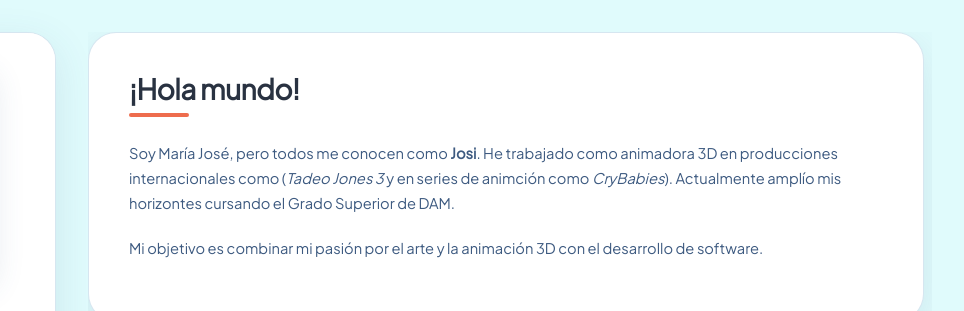
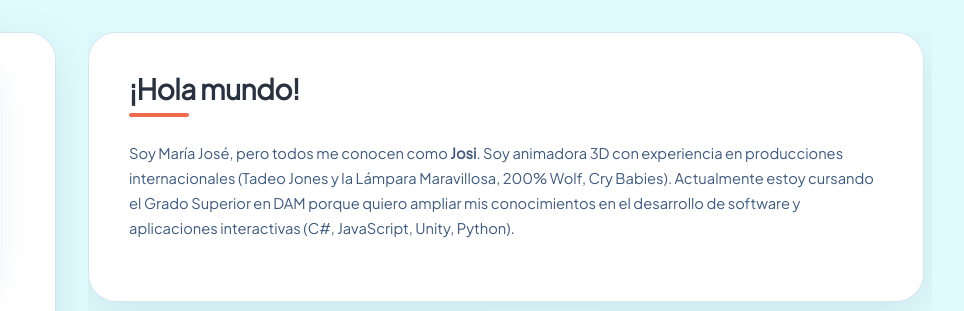
Before and after one commit to JosiRodenas/JosiRodenas.github.io, a plain HTML site: page index.html in a window 1280 px wide. Shown: the top 311 px of the page, 316-1280 px from the left. Drawn offline with Linux system fonts and the light colour scheme.

```diff
--- a/index.html
+++ b/index.html
@@ -55,8 +55,7 @@
             <div id="inicio" class="seccion-target">
                 <section class="card-panel">
                     <h2>¡Hola mundo!</h2>
-                    <p> Soy María José, pero todos me conocen como <b>Josi</b>. He trabajado como animadora 3D en producciones internacionales como (<em>Tadeo Jones 3</em> y en series de animción como <em>CryBabies</em>). Actualmente amplío mis horizontes cursando el Grado Superior de DAM.</p>
-                    <p>Mi objetivo es combinar mi pasión por el arte y la animación 3D con el desarrollo de software.</p>
+                    <p> Soy María José, pero todos me conocen como <b>Josi</b>. Soy animadora 3D con experiencia en producciones internacionales (Tadeo Jones y la Lámpara Maravillosa, 200% Wolf, Cry Babies). Actualmente estoy cursando el Grado Superior en DAM porque quiero ampliar mis conocimientos en el desarrollo de software y aplicaciones interactivas (C#, JavaScript, Unity, Python).</p>
                 </section>
                 <div class="panel-inferior-grid" style="margin-top: 32px;">
                     <section class="card-panel" style="display:flex; flex-direction:column;">
```
